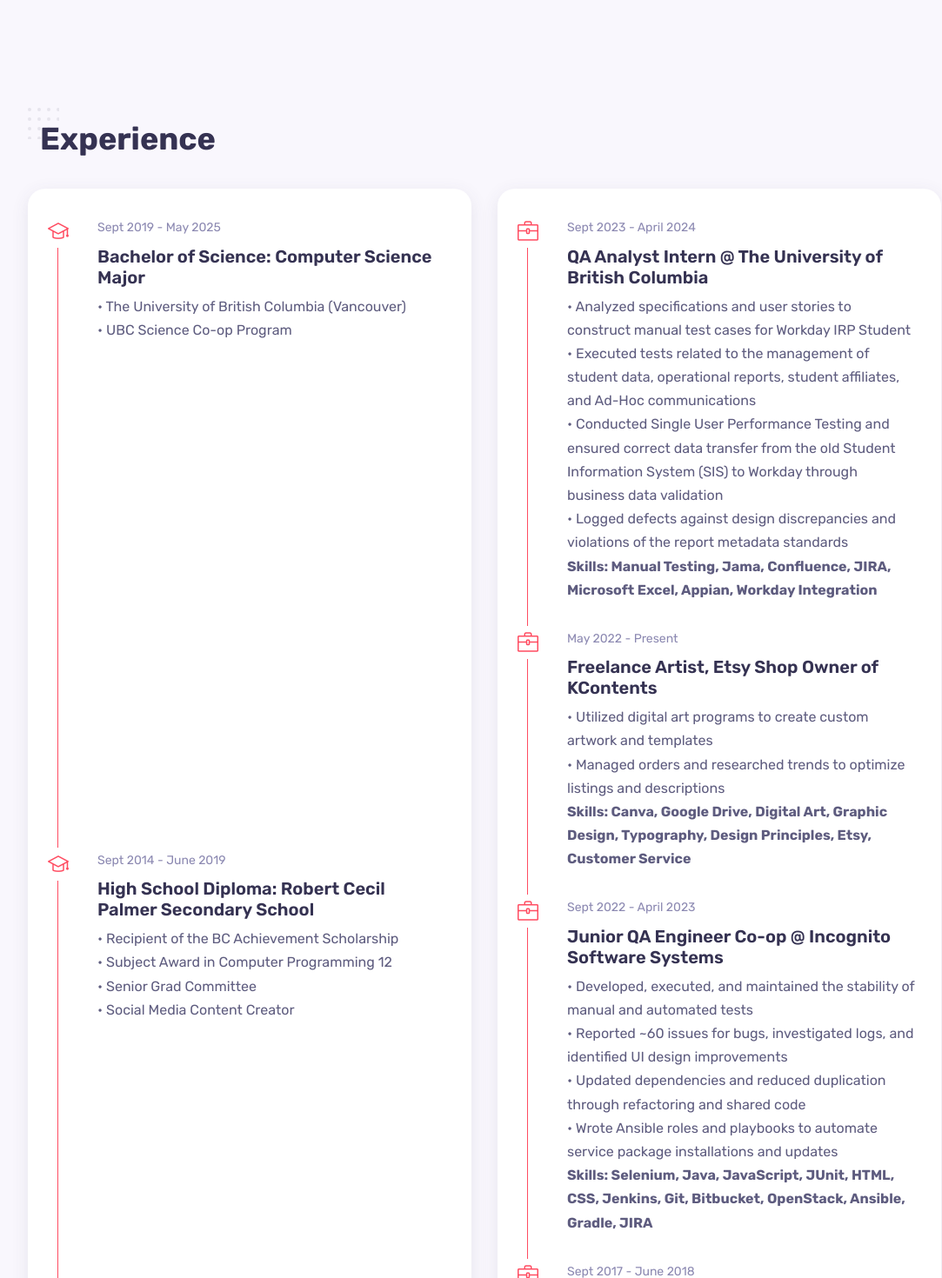
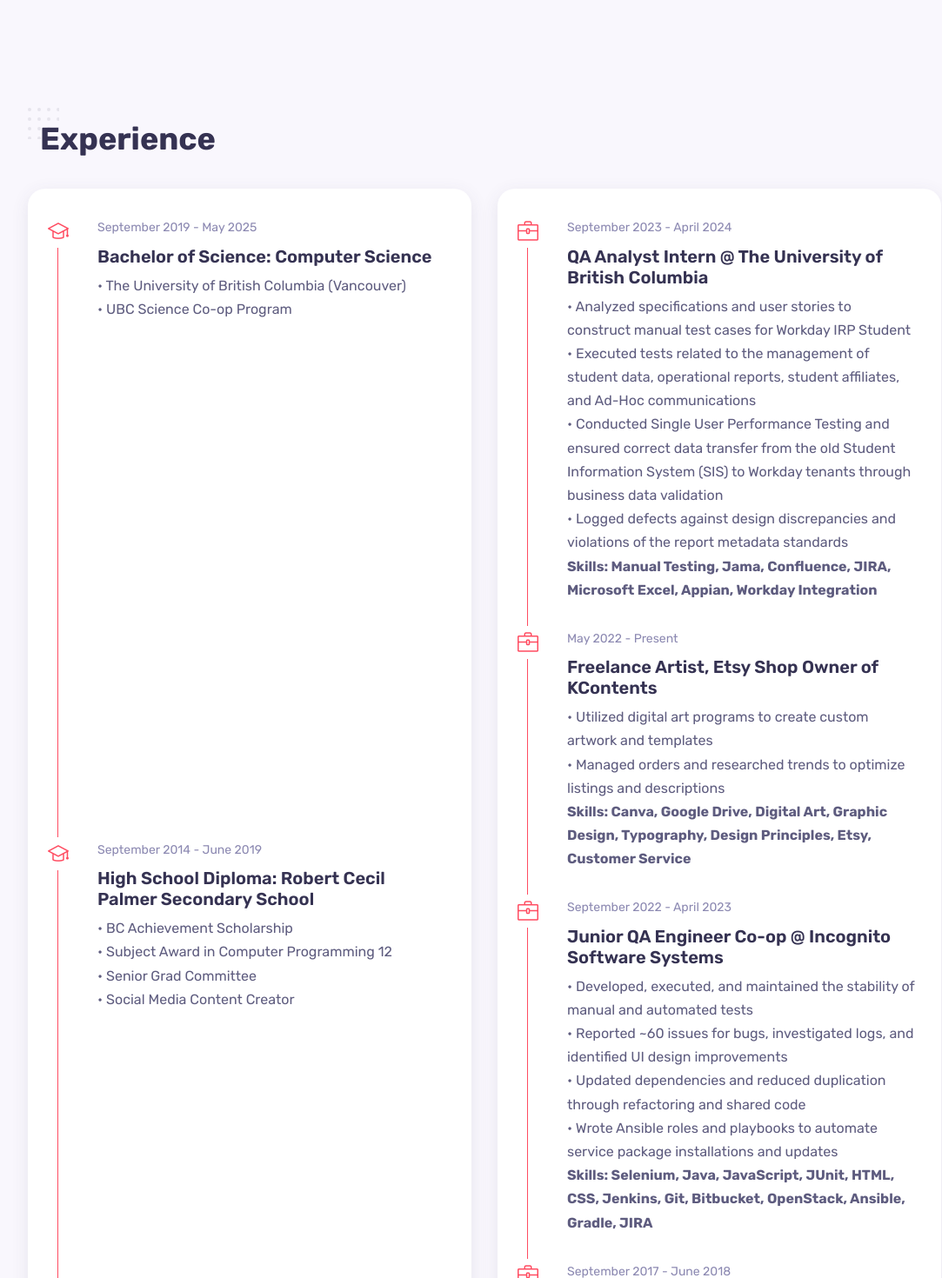
Before and after one commit to KikkiC/portfolio-website, a React (Create React App) app: page / in a window 1280 px wide. Shown: the part 1963-3433 px from the top of the page at 87% size, without its empty margins (138-1221 px from the left). Built offline with nearby package versions, Linux system fonts and the light colour scheme.

Commit message:
removed string literals, corrected about section

```diff
--- a/src/components/about/About.jsx
+++ b/src/components/about/About.jsx
@@ -14,7 +14,7 @@
                 <div className="about__data grid">
                     <div className="about__info">
                         <p className="about__description">
-                            Hi! My name is Kikki and I'm studying Computer Science at the University of British Columbia. I'm also a freelance
+                            Hi! My name is Kikki and I studied Computer Science at the University of British Columbia. I'm also a freelance
                             self-taught artist so I love combining my art and tech skills to produce cool
                             products! Feel free to contact me about art commissions and my CS background.
                         </p>
--- a/src/components/about/AboutBox.jsx
+++ b/src/components/about/AboutBox.jsx
@@ -28,7 +28,7 @@
             <i className="about__icon icon-game-controller"></i>
 
             <div>
-                <h3 className="about__title">7,000+</h3>
+                <h3 className="about__title">7,500+</h3>
                 <span className="about__subtitle">Games on WOTB</span>
             </div>
         </div>
--- a/src/components/resume/Data.jsx
+++ b/src/components/resume/Data.jsx
@@ -3,31 +3,31 @@
         id: 1,
         category: "education",
         icon: "icon-graduation",
-        year: "Sept 2019 - May 2025",
-        title: "Bachelor of Science: Computer Science Major",
-        desc: "• The University of British Columbia (Vancouver)" + "\n" +
+        year: "September 2019 - May 2025",
+        title: "Bachelor of Science: Computer Science",
+        desc: "• The University of British Columbia (Vancouver)\n" +
         "• UBC Science Co-op Program",
     },
     {
         id: 2,
         category: "education",
         icon: "icon-graduation",
-        year: "Sept 2014 - June 2019",
+        year: "September 2014 - June 2019",
         title: "High School Diploma: Robert Cecil Palmer Secondary School",
-        desc: "• Recipient of the BC Achievement Scholarship" + "\n" +
-        "• Subject Award in Computer Programming 12" + "\n" +
-        "• Senior Grad Committee" + "\n" +
+        desc: "• BC Achievement Scholarship\n" +
+        "• Subject Award in Computer Programming 12\n" +
+        "• Senior Grad Committee\n" +
         "• Social Media Content Creator"
     },
     {
         id: 3,
         category: "experience",
         icon: "icon-briefcase",
-        year: "Sept 2023 - April 2024",
+        year: "September 2023 - April 2024",
         title: "QA Analyst Intern @ The University of British Columbia",
-        desc: "• Analyzed specifications and user stories to construct manual test cases for Workday IRP Student" + "\n" +
-        "• Executed tests related to the management of student data, operational reports, student affiliates, and Ad-Hoc communications" + "\n" +
-        "• Conducted Single User Performance Testing and ensured correct data transfer from the old Student Information System (SIS) to Workday through business data validation" + "\n" +
+        desc: "• Analyzed specifications and user stories to construct manual test cases for Workday IRP Student\n" +
+        "• Executed tests related to the management of student data, operational reports, student affiliates, and Ad-Hoc communications\n" +
+        "• Conducted Single User Performance Testing and ensured correct data transfer from the old Student Information System (SIS) to Workday tenants through business data validation\n" +
         "• Logged defects against design discrepancies and violations of the report metadata standards",
         skill: "Skills: Manual Testing, Jama, Confluence, JIRA, Microsoft Excel, Appian, Workday Integration"
     },
@@ -37,7 +37,7 @@
         icon: "icon-briefcase",
         year: "May 2022 - Present",
         title: "Freelance Artist, Etsy Shop Owner of KContents",
-        desc: "• Utilized digital art programs to create custom artwork and templates" + "\n" +
+        desc: "• Utilized digital art programs to create custom artwork and templates\n" +
         "• Managed orders and researched trends to optimize listings and descriptions",
         skill: "Skills: Canva, Google Drive, Digital Art, Graphic Design, Typography, Design Principles, Etsy, Customer Service"
     },
@@ -45,11 +45,11 @@
         id: 5,
         category: "experience",
         icon: "icon-briefcase",
-        year: "Sept 2022 - April 2023",
+        year: "September 2022 - April 2023",
         title: "Junior QA Engineer Co-op @ Incognito Software Systems",
-        desc: "• Developed, executed, and maintained the stability of manual and automated tests" + "\n" +
-        "• Reported ~60 issues for bugs, investigated logs, and identified UI design improvements" + "\n" +
-        "• Updated dependencies and reduced duplication through refactoring and shared code" + "\n" +
+        desc: "• Developed, executed, and maintained the stability of manual and automated tests\n" +
+        "• Reported ~60 issues for bugs, investigated logs, and identified UI design improvements\n" +
+        "• Updated dependencies and reduced duplication through refactoring and shared code\n" +
         "• Wrote Ansible roles and playbooks to automate service package installations and updates",
         skill: "Skills: Selenium, Java, JavaScript, JUnit, HTML, CSS, Jenkins, Git, Bitbucket, OpenStack, Ansible, Gradle, JIRA"
     },
@@ -57,9 +57,9 @@
         id: 6,
         category: "experience",
         icon: "icon-briefcase",
-        year: "Sept 2017 - June 2018",
+        year: "September 2017 - June 2018",
         title: "Student Tutor @ Robert Cecil Palmer Secondary School",
-        desc: "• Increased student confidence through attentive instruction in Math, English, and Science" + "\n" +
+        desc: "• Increased student confidence through attentive instruction in Math, English, and Science\n" +
         "• Provided study tips and exam strategies based on students' individual learning style",
         skill: "Skills: Communication, Private Tutoring, Flexible Approach, Chinese to English Translation, Active Listening"
     },
```
